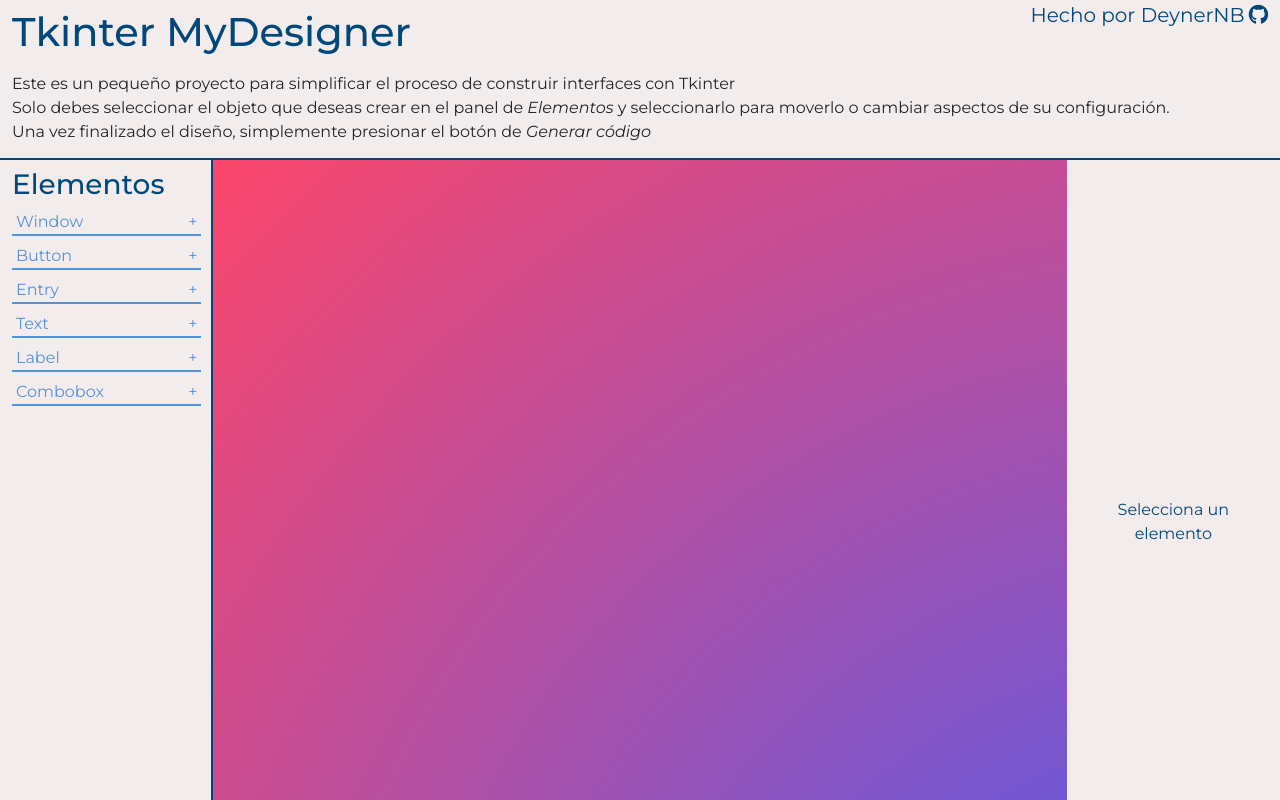
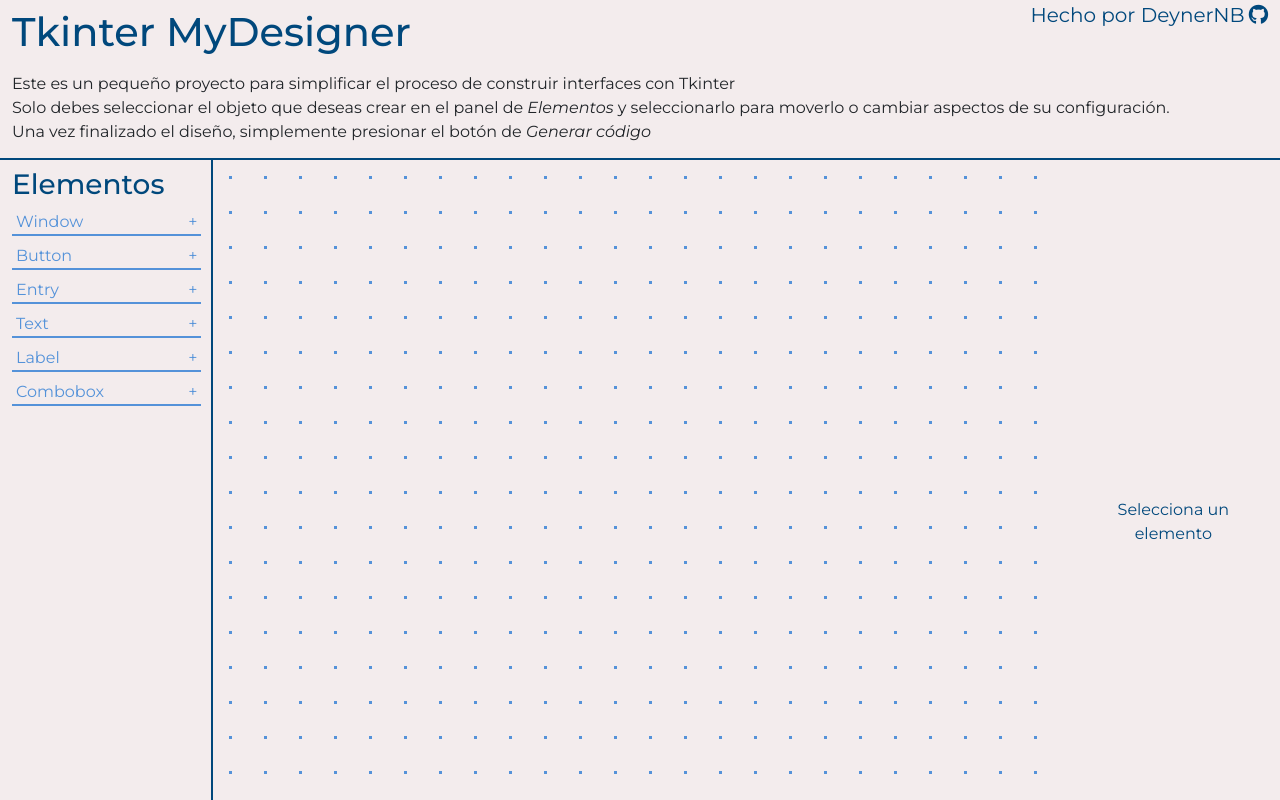
Before and after one commit to DeynerNB/Tkinter-MyDesigner, a React (Create React App) app: page / in a window 1280 px wide. Shown: the top 800 px of the page. Built offline with nearby package versions, Linux system fonts and the light colour scheme.

Commit message:
refactor(dynamic-canvas): change canvas background

```diff
--- a/src/components/canvasPanel/Canvas.css
+++ b/src/components/canvasPanel/Canvas.css
@@ -2,8 +2,9 @@
     width: 2000px;
     height: 2000px;
 
-    background: rgb(63,94,251);
-    background: radial-gradient(circle, rgba(63,94,251,1) 0%, rgba(252,70,107,1) 100%);
+    background-image: radial-gradient(#5492d9 2px, transparent 2px);
+    background-size: 35px 35px;
+    background-color: #f3eced;
 }
 
 #board-controls-container {
```
